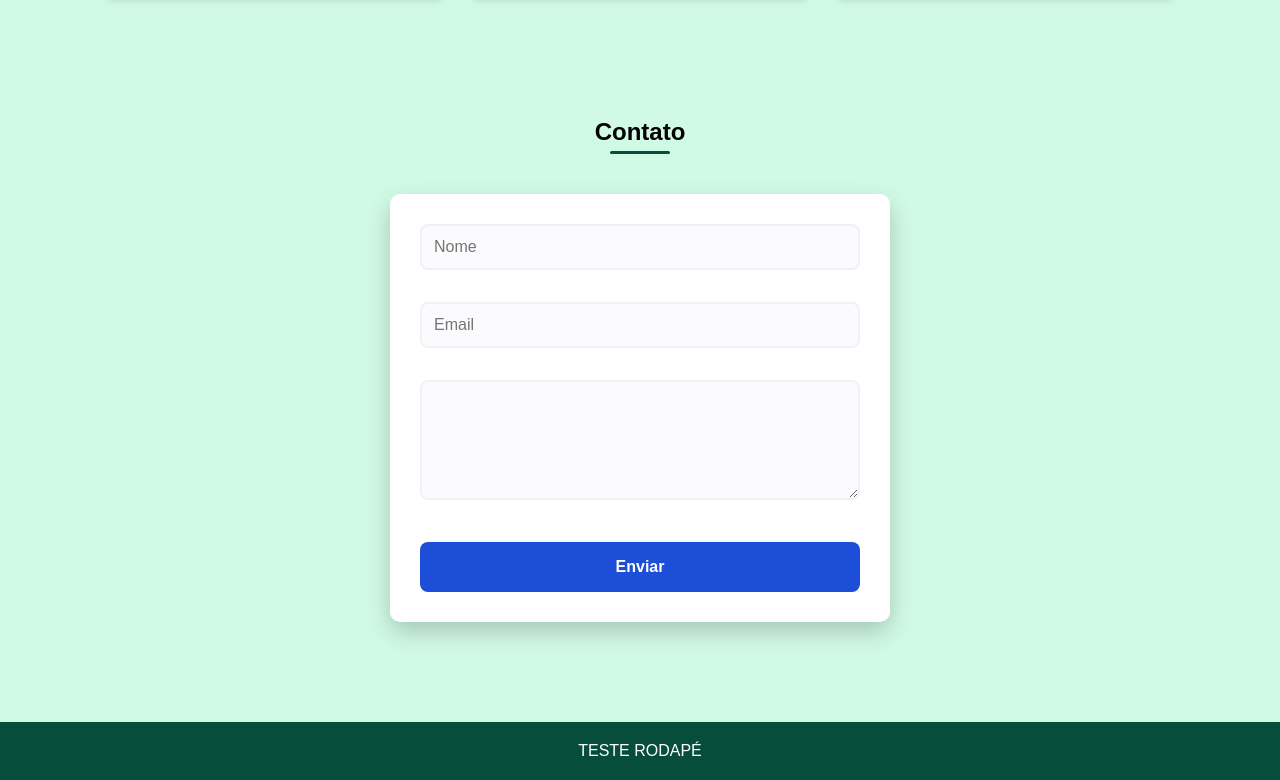
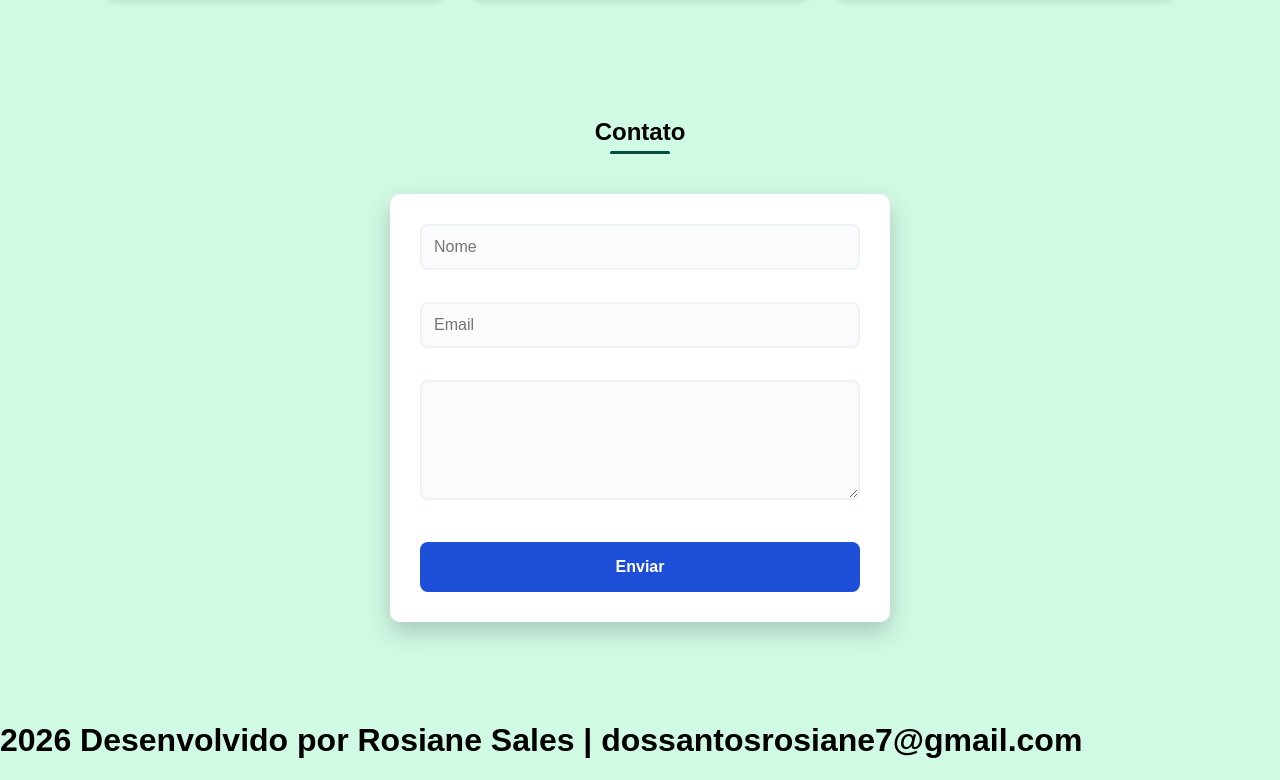
Before and after one commit to rosianesalesweb/portfolio-react, a React (Vite) app: page / in a window 1280 px wide. Shown: the part 813-1593 px from the top of the page. After the commit the page ends 1572 px from the top, so only its background shows below. Built offline with nearby package versions, Linux system fonts and the light colour scheme.

Commit message:
Update Footer.jsx

```diff
--- a/src/components/Footer.jsx
+++ b/src/components/Footer.jsx
@@ -1,7 +1,3 @@
 export default function Footer() {
-  return (
-    <footer>
-      <p>TESTE RODAPÉ</p>
-    </footer>
-  );
+  return <h1>2026 Desenvolvido por Rosiane Sales | dossantosrosiane7@gmail.com</h1>
 }
```
